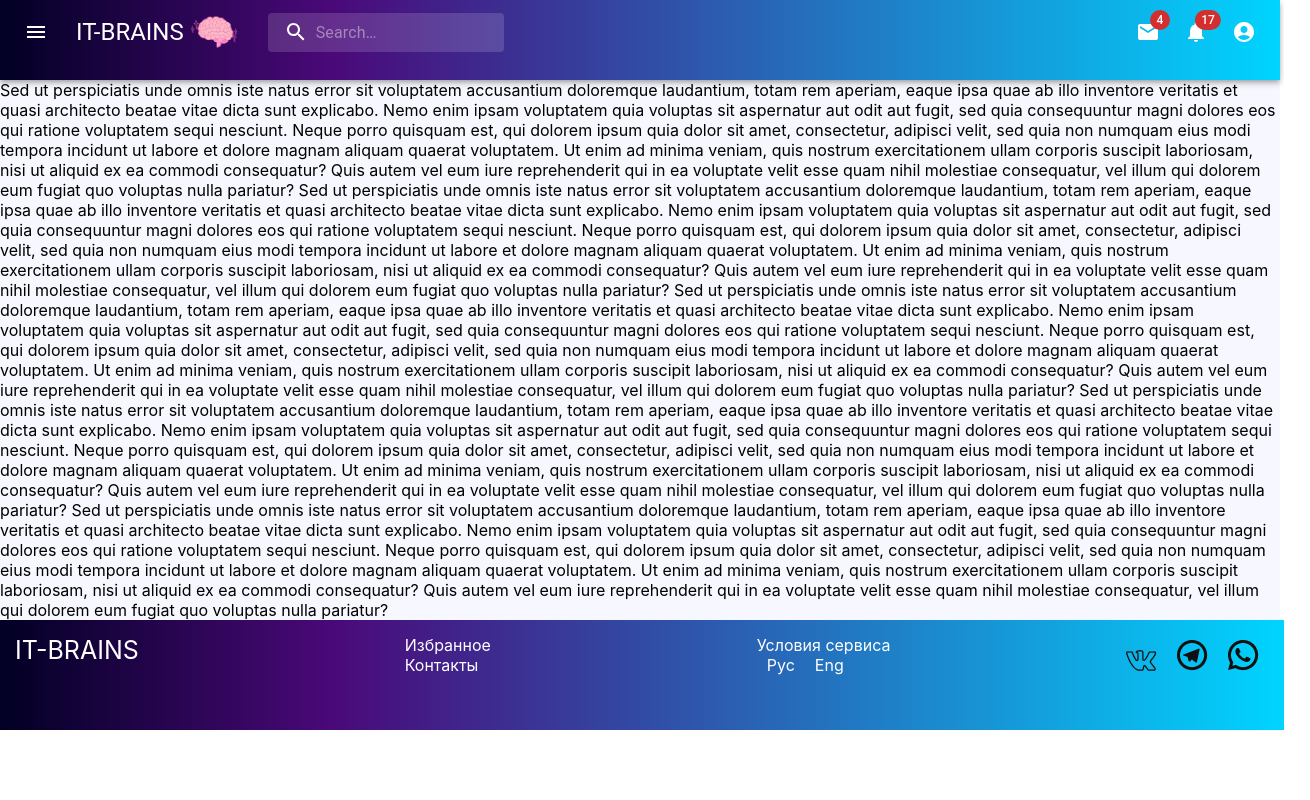
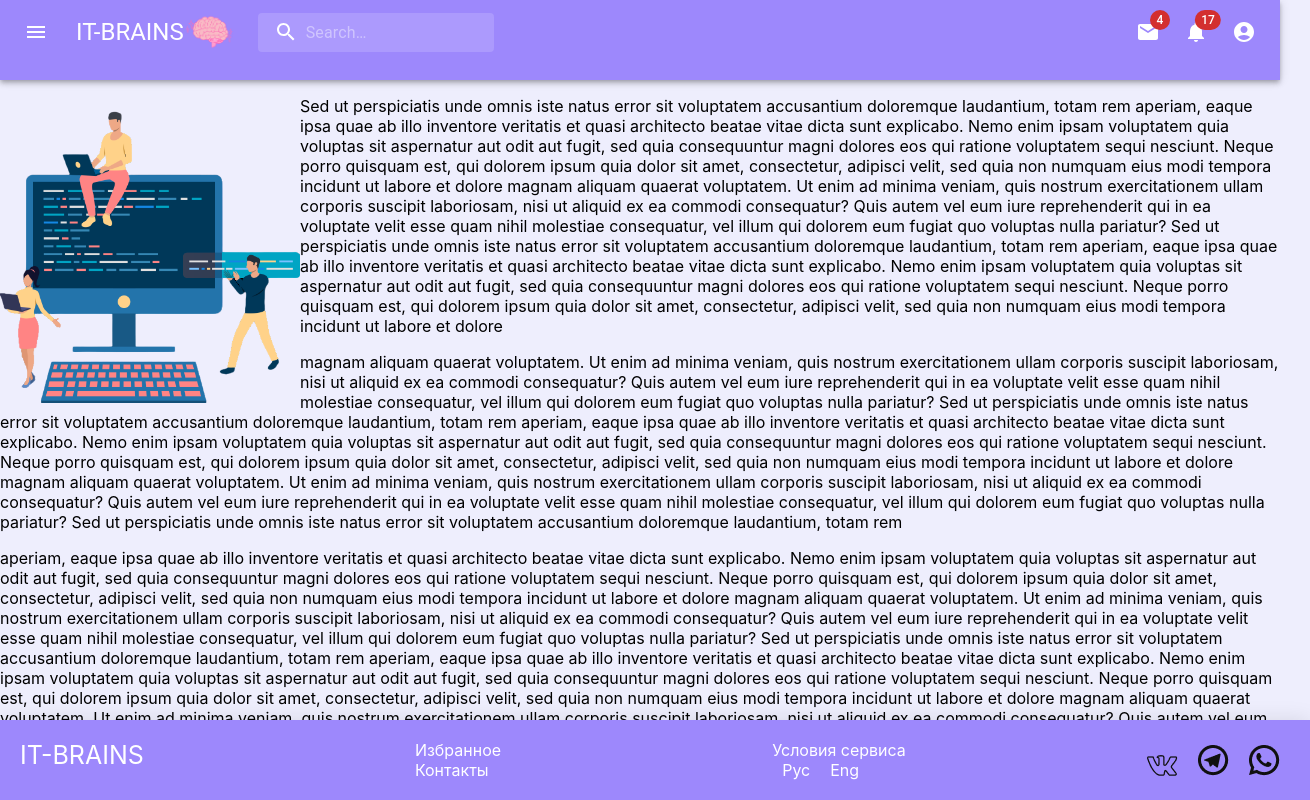
Before and after one commit to Ksusha-Gurova/neohack22, a React (Create React App) app in the folder frontend/: page / in a window 1280 px wide. Shown: the whole page, 1310 px wide, since content can reach past the window. Built offline with nearby package versions, Linux system fonts and the light colour scheme.

Commit message:
add image to main and some fixes

```diff
--- a/frontend/src/components/MUIcomponets/headerMUI.jsx
+++ b/frontend/src/components/MUIcomponets/headerMUI.jsx
@@ -157,7 +157,7 @@ export default function PrimarySearchAppBar() {
 
     return (
         <Box sx={ { flexGrow: 1 } }>
-            <AppBar sx={ { pb: 2, background: 'linear-gradient(90deg, rgba(2,0,36,1) 0%, rgba(74,9,121,1) 26%, rgba(0,212,255,1) 100%)' } } position="static">
+            <AppBar sx={ { pb: 2, background: '#9d88fc' } } position="static">
                 <Toolbar>
                     <IconButton
                         size="large"
--- a/frontend/src/components/mainComponent.jsx
+++ b/frontend/src/components/mainComponent.jsx
@@ -1,53 +1,85 @@
 import React from 'react';
+import img from '../image/Programmer-PNG-Photos-PhotoRoom (1).png'
 
 export const MainComponent = () => {
     return (
         <div>
-            Sed ut perspiciatis unde omnis iste natus error sit voluptatem accusantium doloremque laudantium, totam rem
-            aperiam, eaque ipsa quae ab illo inventore veritatis et quasi architecto beatae vitae dicta sunt explicabo.
+            <img className='img-main' src={ img } width={300}/>
+            <p>Sed ut perspiciatis unde omnis iste natus error sit voluptatem accusantium doloremque laudantium, totam
+                rem
+                aperiam, eaque ipsa quae ab illo inventore veritatis et quasi architecto beatae vitae dicta sunt
+                explicabo.
                 Nemo enim ipsam voluptatem quia voluptas sit aspernatur aut odit aut fugit, sed quia consequuntur magni
-            dolores eos qui ratione voluptatem sequi nesciunt. Neque porro quisquam est, qui dolorem ipsum quia dolor
-            sit amet, consectetur, adipisci velit, sed quia non numquam eius modi tempora incidunt ut labore et dolore
+                dolores eos qui ratione voluptatem sequi nesciunt. Neque porro quisquam est, qui dolorem ipsum quia
+                dolor
+                sit amet, consectetur, adipisci velit, sed quia non numquam eius modi tempora incidunt ut labore et
+                dolore
                 magnam aliquam quaerat voluptatem. Ut enim ad minima veniam, quis nostrum exercitationem ullam corporis
-            suscipit laboriosam, nisi ut aliquid ex ea commodi consequatur? Quis autem vel eum iure reprehenderit qui in
+                suscipit laboriosam, nisi ut aliquid ex ea commodi consequatur? Quis autem vel eum iure reprehenderit
+                qui in
                 ea voluptate velit esse quam nihil molestiae consequatur, vel illum qui dolorem eum fugiat quo voluptas
                 nulla pariatur?
-            Sed ut perspiciatis unde omnis iste natus error sit voluptatem accusantium doloremque laudantium, totam rem
-            aperiam, eaque ipsa quae ab illo inventore veritatis et quasi architecto beatae vitae dicta sunt explicabo.
+                Sed ut perspiciatis unde omnis iste natus error sit voluptatem accusantium doloremque laudantium, totam
+                rem
+                aperiam, eaque ipsa quae ab illo inventore veritatis et quasi architecto beatae vitae dicta sunt
+                explicabo.
                 Nemo enim ipsam voluptatem quia voluptas sit aspernatur aut odit aut fugit, sed quia consequuntur magni
-            dolores eos qui ratione voluptatem sequi nesciunt. Neque porro quisquam est, qui dolorem ipsum quia dolor
-            sit amet, consectetur, adipisci velit, sed quia non numquam eius modi tempora incidunt ut labore et dolore
+                dolores eos qui ratione voluptatem sequi nesciunt. Neque porro quisquam est, qui dolorem ipsum quia
+                dolor
+                sit amet, consectetur, adipisci velit, sed quia non numquam eius modi tempora incidunt ut labore et
+                dolore
+            </p>
+            <p>
                 magnam aliquam quaerat voluptatem. Ut enim ad minima veniam, quis nostrum exercitationem ullam corporis
-            suscipit laboriosam, nisi ut aliquid ex ea commodi consequatur? Quis autem vel eum iure reprehenderit qui in
+                suscipit laboriosam, nisi ut aliquid ex ea commodi consequatur? Quis autem vel eum iure reprehenderit
+                qui in
                 ea voluptate velit esse quam nihil molestiae consequatur, vel illum qui dolorem eum fugiat quo voluptas
                 nulla pariatur?
-            Sed ut perspiciatis unde omnis iste natus error sit voluptatem accusantium doloremque laudantium, totam rem
-            aperiam, eaque ipsa quae ab illo inventore veritatis et quasi architecto beatae vitae dicta sunt explicabo.
+                Sed ut perspiciatis unde omnis iste natus error sit voluptatem accusantium doloremque laudantium, totam
+                rem
+                aperiam, eaque ipsa quae ab illo inventore veritatis et quasi architecto beatae vitae dicta sunt
+                explicabo.
                 Nemo enim ipsam voluptatem quia voluptas sit aspernatur aut odit aut fugit, sed quia consequuntur magni
-            dolores eos qui ratione voluptatem sequi nesciunt. Neque porro quisquam est, qui dolorem ipsum quia dolor
-            sit amet, consectetur, adipisci velit, sed quia non numquam eius modi tempora incidunt ut labore et dolore
+                dolores eos qui ratione voluptatem sequi nesciunt. Neque porro quisquam est, qui dolorem ipsum quia
+                dolor
+                sit amet, consectetur, adipisci velit, sed quia non numquam eius modi tempora incidunt ut labore et
+                dolore
                 magnam aliquam quaerat voluptatem. Ut enim ad minima veniam, quis nostrum exercitationem ullam corporis
-            suscipit laboriosam, nisi ut aliquid ex ea commodi consequatur? Quis autem vel eum iure reprehenderit qui in
+                suscipit laboriosam, nisi ut aliquid ex ea commodi consequatur? Quis autem vel eum iure reprehenderit
+                qui in
                 ea voluptate velit esse quam nihil molestiae consequatur, vel illum qui dolorem eum fugiat quo voluptas
                 nulla pariatur?
-            Sed ut perspiciatis unde omnis iste natus error sit voluptatem accusantium doloremque laudantium, totam rem
-            aperiam, eaque ipsa quae ab illo inventore veritatis et quasi architecto beatae vitae dicta sunt explicabo.
+                Sed ut perspiciatis unde omnis iste natus error sit voluptatem accusantium doloremque laudantium, totam
+                rem
+            </p>
+            <p>
+                aperiam, eaque ipsa quae ab illo inventore veritatis et quasi architecto beatae vitae dicta sunt
+                explicabo.
                 Nemo enim ipsam voluptatem quia voluptas sit aspernatur aut odit aut fugit, sed quia consequuntur magni
-            dolores eos qui ratione voluptatem sequi nesciunt. Neque porro quisquam est, qui dolorem ipsum quia dolor
-            sit amet, consectetur, adipisci velit, sed quia non numquam eius modi tempora incidunt ut labore et dolore
+                dolores eos qui ratione voluptatem sequi nesciunt. Neque porro quisquam est, qui dolorem ipsum quia
+                dolor
+                sit amet, consectetur, adipisci velit, sed quia non numquam eius modi tempora incidunt ut labore et
+                dolore
                 magnam aliquam quaerat voluptatem. Ut enim ad minima veniam, quis nostrum exercitationem ullam corporis
-            suscipit laboriosam, nisi ut aliquid ex ea commodi consequatur? Quis autem vel eum iure reprehenderit qui in
+                suscipit laboriosam, nisi ut aliquid ex ea commodi consequatur? Quis autem vel eum iure reprehenderit
+                qui in
                 ea voluptate velit esse quam nihil molestiae consequatur, vel illum qui dolorem eum fugiat quo voluptas
                 nulla pariatur?
-            Sed ut perspiciatis unde omnis iste natus error sit voluptatem accusantium doloremque laudantium, totam rem
-            aperiam, eaque ipsa quae ab illo inventore veritatis et quasi architecto beatae vitae dicta sunt explicabo.
+                Sed ut perspiciatis unde omnis iste natus error sit voluptatem accusantium doloremque laudantium, totam
+                rem
+                aperiam, eaque ipsa quae ab illo inventore veritatis et quasi architecto beatae vitae dicta sunt
+                explicabo.
                 Nemo enim ipsam voluptatem quia voluptas sit aspernatur aut odit aut fugit, sed quia consequuntur magni
-            dolores eos qui ratione voluptatem sequi nesciunt. Neque porro quisquam est, qui dolorem ipsum quia dolor
-            sit amet, consectetur, adipisci velit, sed quia non numquam eius modi tempora incidunt ut labore et dolore
+                dolores eos qui ratione voluptatem sequi nesciunt. Neque porro quisquam est, qui dolorem ipsum quia
+                dolor
+                sit amet, consectetur, adipisci velit, sed quia non numquam eius modi tempora incidunt ut labore et
+                dolore
                 magnam aliquam quaerat voluptatem. Ut enim ad minima veniam, quis nostrum exercitationem ullam corporis
-            suscipit laboriosam, nisi ut aliquid ex ea commodi consequatur? Quis autem vel eum iure reprehenderit qui in
+                suscipit laboriosam, nisi ut aliquid ex ea commodi consequatur? Quis autem vel eum iure reprehenderit
+                qui in
                 ea voluptate velit esse quam nihil molestiae consequatur, vel illum qui dolorem eum fugiat quo voluptas
                 nulla pariatur?
+            </p>
         </div>
     );
 };
--- a/frontend/src/index.css
+++ b/frontend/src/index.css
@@ -5,6 +5,9 @@ body {
     sans-serif;
     -webkit-font-smoothing: antialiased;
     -moz-osx-font-smoothing: grayscale;
+    overflow-y:hidden;
+    overflow-x: hidden;
+    background: #eeeefd;
 }
 
 code {
@@ -13,23 +16,26 @@ code {
 }
 
 .app {
-background: #f7f7ff;
 }
+
 .logo-img {
     width: 50px;
-    margin: 5px;
+}
+
+.footer {
+    position: absolute;
+    display: inline-block;
+    width: 100%;
+    height: 50px;
+    bottom: 0;
+    background: #9d88fc;
+    padding: 15px;
+    box-shadow: 0 0 20px rgba(0, 0, 0, 0.1);
+
 }
 
 .content-footer {
-    display: inline-block;
-    width: 98%;
-    height: 80px;
-    background: linear-gradient(90deg, rgba(2, 0, 36, 1) 0%, rgba(74, 9, 121, 1) 26%, rgba(0, 212, 255, 1) 100%);
-    /*box-shadow: 0 0 20px rgba(0, 0, 0, 0.1);*/
-    /*border-radius: 30px;*/
-    padding: 15px;
-    margin-left: auto;
-    margin-right: auto;
+    padding: 5px;
 }
 
 .card-content {
@@ -106,5 +112,8 @@ background: #f7f7ff;
 
 .btn-ticket {
     max-width: 200px;
+}
 
+.img-main {
+    float: left;
 }
```
Also changed, not shown: frontend/src/image/Programmer-PNG-Photos-PhotoRoom (1).png (added). Lines whose indentation alone changed are shown as unchanged.
